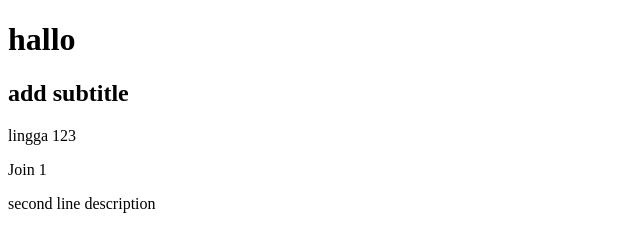
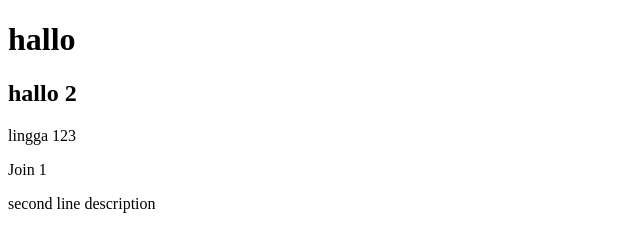
Before and after one commit to linggagit/belajar-git-fwd-2, a plain HTML site: page index.html in a window 1280 px wide. Shown: the top 226 px of the page, 0-640 px from the left. Drawn offline with Linux system fonts and the light colour scheme.

Commit message:
feat/master/add-something-new 2

```diff
--- a/index.html
+++ b/index.html
@@ -7,7 +7,7 @@
 </head>
 <body>
     <h1>hallo</h1>
-    <h2>add subtitle</h2>
+    <h2>hallo 2</h2
     <p>lingga 123</p>
     <p>Join 1</p>
     <p>second line description</p>
```
